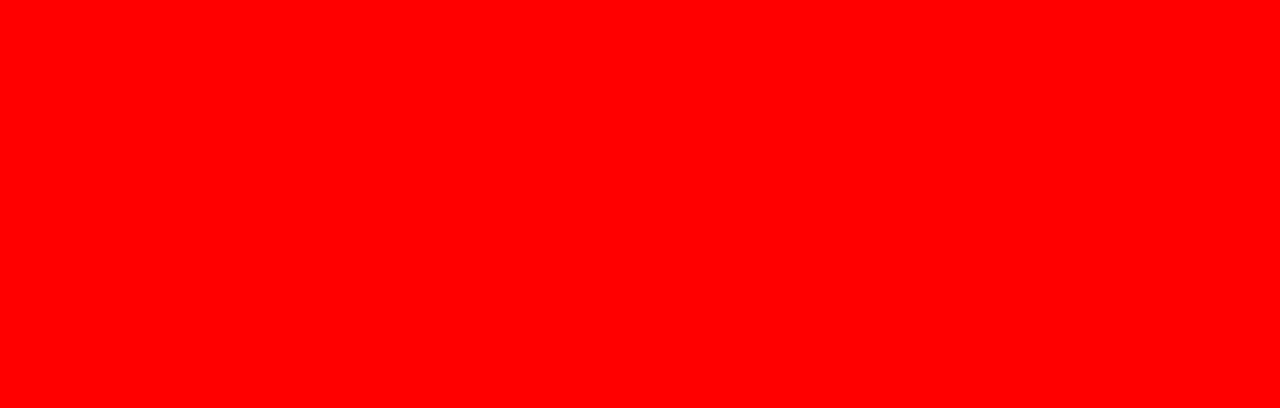
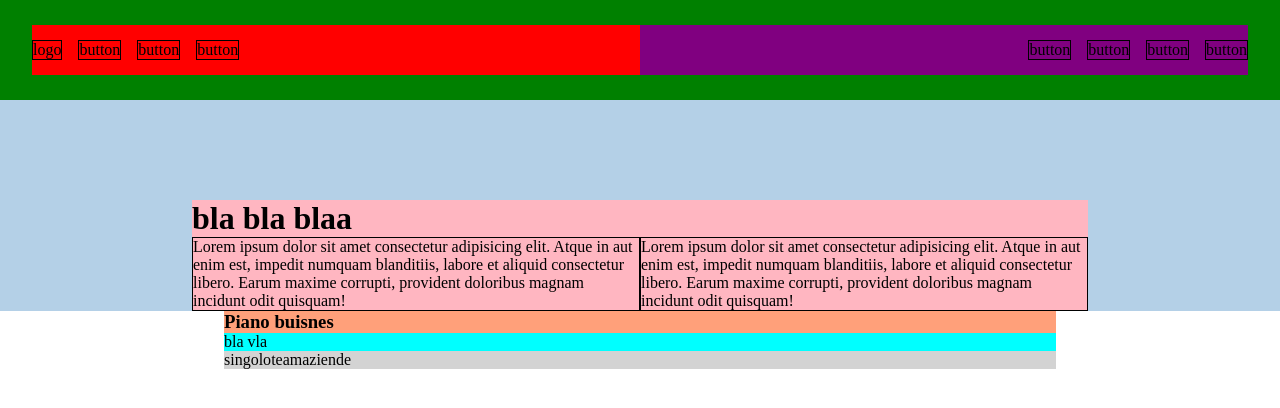
Before and after one commit to ImBlindForU/htmlcss-dropbox, a plain HTML site: page index.html in a window 1280 px wide. Drawn offline with Linux system fonts and the light colour scheme.

Commit message:
blocchi header

```diff
--- a/css/style.css
+++ b/css/style.css
@@ -5,6 +5,142 @@
     box-sizing: border-box;
 }
 
-body{
+/* COMMAND */
+
+.flex{
+    display: flex;
+}
+
+.centre{
+    justify-content: center;
+    align-items: center;
+}
+
+.c{
+    align-items: center;
+}
+.end{
+    justify-content: flex-end;
+}
+
+.start{
+    justify-content: flex-start;
+}
+
+.space-between{
+
+}
+.container{
+    width: 65%;
+    margin: 0 auto;
+
+
+    /* debug */
+    background-color: lightgray;
+}
+/* /COMMAND */
+
+/* HEADER */
+
+
+/* NAV */
+.navbar{
+    width: 100%;
+    height: 100px;
+    position: fixed;
+    top: 0;
+    left: 0;
+    /* debug */
+    background-color: green;
+}
+
+
+.header-container{
+    width: 95%;
+    margin: 0 auto;
+    position: relative;
+
+
+    /* debug */
+    height:50px;
+    background-color: aqua;
+}
+
+.start-header{
+    position: absolute;
+    left: 0;
+    height: 100%;
+    width: 50%;
+    /* top: calc(50% - 18px ); */
     background-color: red;
 }
+
+.end-header{
+    position: absolute;
+    right: 0;
+    height: 100%;
+    width: 50%;
+    background-color: purple;
+
+}
+
+.start-header > div{
+    margin-right: 1rem;
+
+    /* DEBUG */
+    border: 1px solid black;
+
+}
+.end-header > div{
+    margin-left: 1rem;
+
+    /* DEBUG */
+    border: 1px solid black;
+}
+
+/* /NAV */
+
+/* JUMBO */
+
+.jumbo{
+    margin-top: 100px;
+    padding-top: 100px;
+    background-color:#B4D0E7 ;
+
+}
+
+.jumbo-container{
+
+    width: 70%;
+    margin: 0 auto;
+
+    background-color: lightpink;
+}
+
+.container-col-jumbo{
+    width: 100%;
+    display: flex;
+}
+
+.collum{
+    width: calc(100% / 2 );
+    /* debug */
+    border: 1px solid black;
+
+}
+/* /JUMBO*/
+
+/* /HEADER */
+
+/* main */
+
+.container h3{
+    background-color: lightsalmon;
+}
+
+.container .check-box{
+    background-color: aqua;
+}
+
+.container .
+/* /main */
--- a/index.html
+++ b/index.html
@@ -5,9 +5,85 @@
     <meta http-equiv="X-UA-Compatible" content="IE=edge">
     <meta name="viewport" content="width=device-width, initial-scale=1.0">
     <link rel="stylesheet" href="css/style.css">
-    <title>Document</title>
+    <title>Dropbox</title>
 </head>
 <body>
+    <!-- header -->
+    <header>
+        <!-- navbar -->
+        <nav>
+            <div class="navbar flex centre">
+                <div class="header-container">
+                    <div class="start-header flex start c">
+                        <div class="logo">
+                            logo
+                        </div>
+                        <div class="button">
+                            button
+                        </div>
+                        <div class="button">
+                            button
+                        </div>
+                        <div class="button">
+                            button
+                        </div>
+                    </div>
+                    <div class="end-header flex end c">
+                        <div class="button">
+                            button
+                        </div>
+                        <div class="button">
+                            button
+                        </div>
+                        <div class="button">
+                            button
+                        </div>
+                        <div class="button">
+                            button
+                        </div>
+                    </div>
+                </div>
+            </div>
+        </nav>
+        <!-- /navbar -->
+        <!-- jumbotron -->
+        <div class="jumbo">
+            <div class="jumbo-container">
+                <h1>bla bla blaa</h1>
+                <div class="container-col-jumbo">
+                    <div class="collum">
+                        <p>Lorem ipsum dolor sit amet consectetur adipisicing elit. Atque in aut enim est, impedit numquam blanditiis, labore et aliquid consectetur libero. Earum maxime corrupti, provident doloribus magnam incidunt odit quisquam!
+                        </p>
+                    </div>
+                    <div class="collum">
+                        <p>Lorem ipsum dolor sit amet consectetur adipisicing elit. Atque in aut enim est, impedit numquam blanditiis, labore et aliquid consectetur libero. Earum maxime corrupti, provident doloribus magnam incidunt odit quisquam!
+                        </p>
+                    </div>
+                </div>
+            </div>
+        </div>
+        <!-- /jumbotron -->
+    </header>
+    <!-- /header -->
 
+    <!-- main -->
+        <div class="container">
+            <h3>Piano buisnes</h3>
+            <div class="check-box">
+                bla vla
+            </div>
+            <div class="flex">
+                <div class="col">
+                    singolo
+                </div>
+                <div class="col">
+                    team
+                </div>
+                <div class="col">
+                    aziende
+                </div>
+            </div>
+        </div>
+    <!-- /main -->
 </body>
 </html>
```
